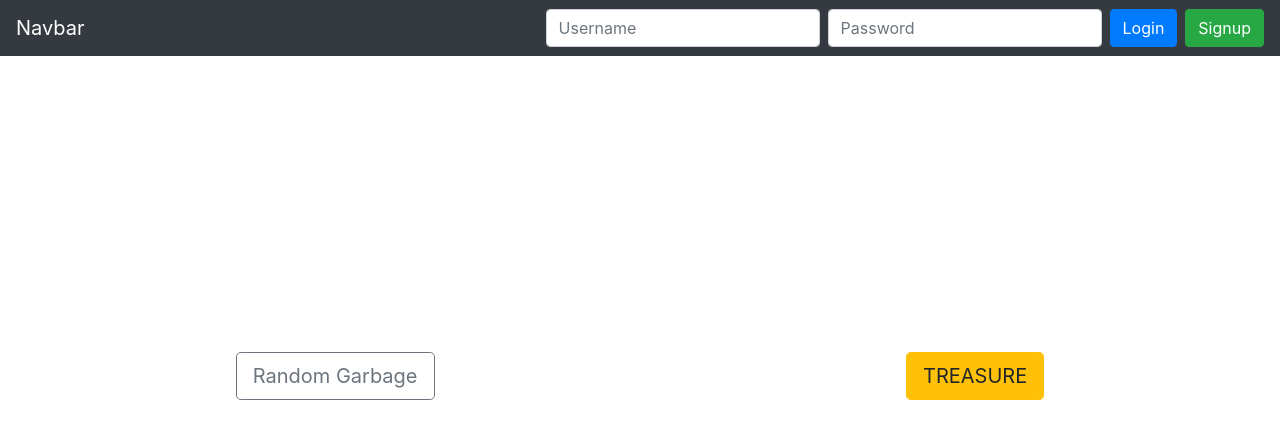
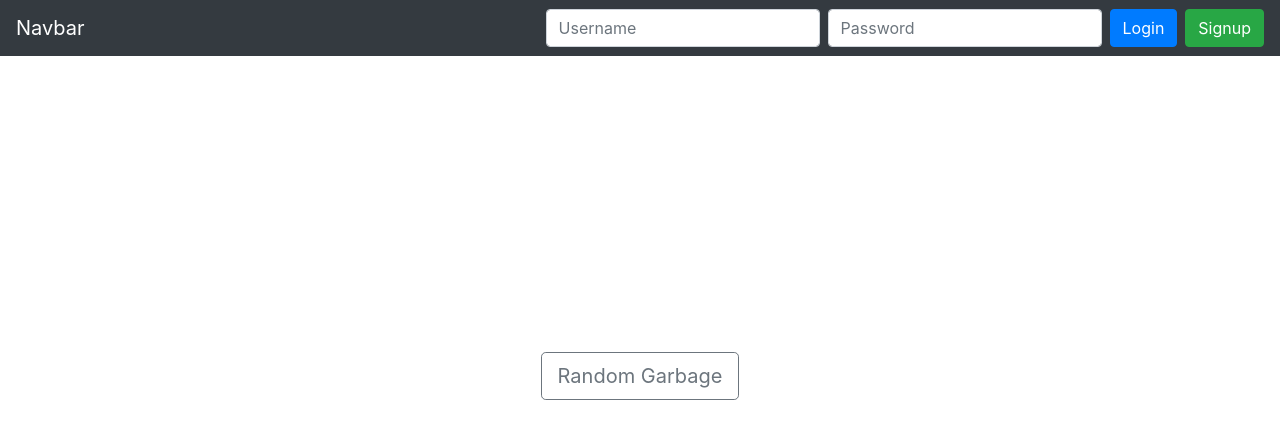
Before and after one commit to sajafd/RJSDemo8-Authentication-MobX, a React (Create React App) app: page / in a window 1280 px wide. Shown: the top 438 px of the page. Built offline with nearby package versions, Linux system fonts and the light colour scheme.

Commit message:
demo works

```diff
--- a/package.json
+++ b/package.json
@@ -6,6 +6,7 @@
     "axios": "^0.18.0",
     "bootstrap": "^4.1.3",
     "jquery": "^3.3.1",
+    "jwt-decode": "^2.2.0",
     "mobx": "^5.1.1",
     "mobx-react": "^5.2.8",
     "popper.js": "^1.14.4",
--- a/src/App.js
+++ b/src/App.js
@@ -1,5 +1,9 @@
 import React, { Component } from "react";
-import { Switch, Route, Redirect } from "react-router-dom";
+import { Switch, Route, Redirect, withRouter } from "react-router-dom";
+import { observer } from "mobx-react";
+
+// Store
+import authStore from "./store/authStore";
 
 // Components
 import Home from "./Home";
@@ -7,6 +11,7 @@ import Navbar from "./Navbar";
 import Signup from "./Signup";
 import Garbage from "./Garbage";
 import Treasure from "./Treasure";
+import PrivateRoute from "./PrivateRoute";
 
 class App extends Component {
   render() {
@@ -17,7 +22,7 @@ class App extends Component {
           <Switch>
             <Route path="/" exact component={Home} />
             <Route path="/garbage" component={Garbage} />
-            <Route path="/treasure" component={Treasure} />
+            <PrivateRoute path="/treasure" component={Treasure} />
             <Route path="/signup" component={Signup} />
             <Redirect to="/" />
           </Switch>
@@ -27,4 +32,4 @@ class App extends Component {
   }
 }
 
-export default App;
+export default withRouter(observer(App));
--- a/src/Home.js
+++ b/src/Home.js
@@ -1,5 +1,8 @@
 import React from "react";
 import { Link } from "react-router-dom";
+import { observer } from "mobx-react";
+
+import authStore from "./store/authStore";
 
 const Home = props => {
   return (
@@ -7,11 +10,13 @@ const Home = props => {
       <Link to="/garbage" className="btn btn-lg btn-outline-secondary mx-auto">
         Random Garbage
       </Link>
-      <Link to="/treasure" className="btn btn-lg btn-warning mx-auto">
-        TREASURE
-      </Link>
+      {authStore.user && (
+        <Link to="/treasure" className="btn btn-lg btn-warning mx-auto">
+          TREASURE
+        </Link>
+      )}
     </div>
   );
 };
 
-export default Home;
+export default observer(Home);
--- a/src/Login.js
+++ b/src/Login.js
@@ -1,5 +1,8 @@
 import React, { Component } from "react";
 import { Link } from "react-router-dom";
+
+import { observer } from "mobx-react";
+import authStore from "./store/authStore";
 
 class Login extends Component {
   constructor(props) {
@@ -19,7 +22,7 @@ class Login extends Component {
 
   handleSubmit(event) {
     event.preventDefault();
-    console.log(this.state);
+    authStore.loginUser(this.state);
   }
 
   render() {
@@ -53,4 +56,4 @@ class Login extends Component {
   }
 }
 
-export default Login;
+export default observer(Login);
--- /dev/null
+++ b/src/Logout.js
@@ -0,0 +1,14 @@
+import React from "react";
+import { observer } from "mobx-react";
+
+import authStore from "./store/authStore";
+
+const Logout = props => {
+  return (
+    <button className="btn btn-danger" onClick={() => authStore.logoutUser()}>
+      Logout {authStore.user.username}
+    </button>
+  );
+};
+
+export default observer(Logout);
--- a/src/Navbar.js
+++ b/src/Navbar.js
@@ -1,8 +1,13 @@
 import React from "react";
 import { Link } from "react-router-dom";
+import { observer } from "mobx-react";
+
+// Store
+import authStore from "./store/authStore";
 
 // Components
 import Login from "./Login";
+import Logout from "./Logout.js";
 
 const Navbar = props => {
   return (
@@ -10,9 +15,9 @@ const Navbar = props => {
       <Link to="/" className="navbar-brand">
         Navbar
       </Link>
-      <Login />
+      {authStore.user ? <Logout /> : <Login />}
     </nav>
   );
 };
 
-export default Navbar;
+export default observer(Navbar);
--- /dev/null
+++ b/src/PrivateRoute.js
@@ -0,0 +1,25 @@
+import React from "react";
+import { observer } from "mobx-react";
+import { Route, Redirect } from "react-router-dom";
+
+import authStore from "./store/authStore";
+
+const PrivateRoute = ({
+  component: Component,
+  authStore,
+  redirectUrl,
+  ...rest
+}) => (
+  <Route
+    {...rest}
+    render={props =>
+      authStore.user ? (
+        <Component {...props} />
+      ) : (
+        <Redirect to={redirectUrl || "/"} />
+      )
+    }
+  />
+);
+
+export default observer(PrivateRoute);
--- a/src/Signup.js
+++ b/src/Signup.js
@@ -1,4 +1,7 @@
 import React, { Component } from "react";
+
+import { observer } from "mobx-react";
+import authStore from "./store/authStore";
 
 class Signup extends Component {
   constructor(props) {
@@ -20,11 +23,12 @@ class Signup extends Component {
 
   handleSubmit(event) {
     event.preventDefault();
-    console.log(this.state);
+    authStore.signupUser(this.state, this.props.history);
   }
 
   render() {
     const { username, email, password } = this.state;
+
     return (
       <div className="col-6 mx-auto">
         <div className="card my-5">
@@ -78,4 +82,4 @@ class Signup extends Component {
   }
 }
 
-export default Signup;
+export default observer(Signup);
--- /dev/null
+++ b/src/store/authStore.js
@@ -0,0 +1,83 @@
+import { decorate, observable, computed, action } from "mobx";
+import axios from "axios";
+
+import jwt_decode from "jwt-decode";
+
+class AuthStore {
+  constructor() {
+    this.user = null;
+  }
+
+  setAuthToken(token) {
+    if (token) {
+      localStorage.setItem("treasureToken", token);
+      axios.defaults.headers.common.Authorization = `jwt ${token}`;
+    } else {
+      delete axios.defaults.headers.common.Authorization;
+    }
+  }
+
+  checkForExpiredToken() {
+    // Check for token expiration
+    const token = localStorage.treasureToken;
+
+    if (token) {
+      const currentTime = Date.now() / 1000;
+
+      // Decode token and get user info
+      const user = jwt_decode(token);
+
+      // Check token expiration
+      if (user.exp >= currentTime) {
+        // Set auth token header
+        this.setAuthToken(token);
+        // Set user
+        this.user = user;
+      } else {
+        this.logoutUser();
+      }
+    }
+  }
+
+  loginUser(userData) {
+    axios
+      .post("https://precious-things.herokuapp.com/login/", userData)
+      .then(res => res.data)
+      // For now just log user
+      .then(user => {
+        const decodedUser = jwt_decode(user.token);
+        this.setAuthToken(user.token);
+        this.user = decodedUser;
+      })
+      .catch(err => console.error(err.response));
+  }
+
+  signupUser(userData, history) {
+    axios
+      .post("https://precious-things.herokuapp.com/signup/", userData)
+      .then(res => res.data)
+      .then(user => {
+        const decodedUser = jwt_decode(user.token);
+        this.setAuthToken(user.token);
+        this.user = decodedUser;
+        history.push("/");
+      })
+      .catch(err => console.error(err.response));
+  }
+
+  logoutUser() {
+    this.user = null;
+    this.setAuthToken();
+  }
+}
+
+decorate(AuthStore, {
+  user: observable,
+  signupUser: action
+});
+
+const authStore = new AuthStore();
+
+authStore.checkForExpiredToken();
+
+export default authStore;
```
Also changed, not shown: 2 other files (tests, documents, lock files or other folders).
